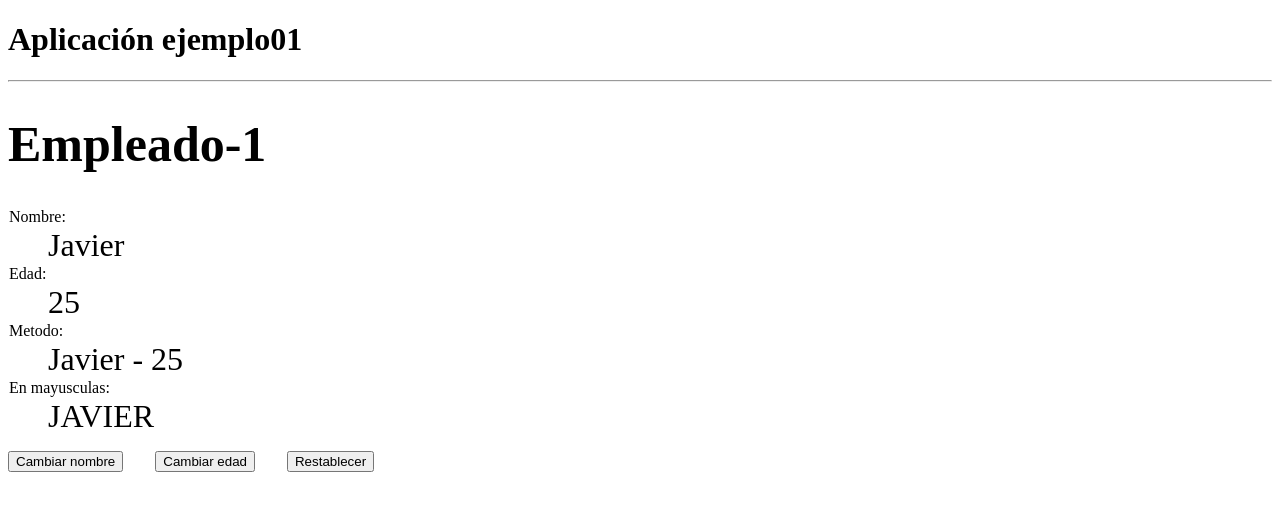
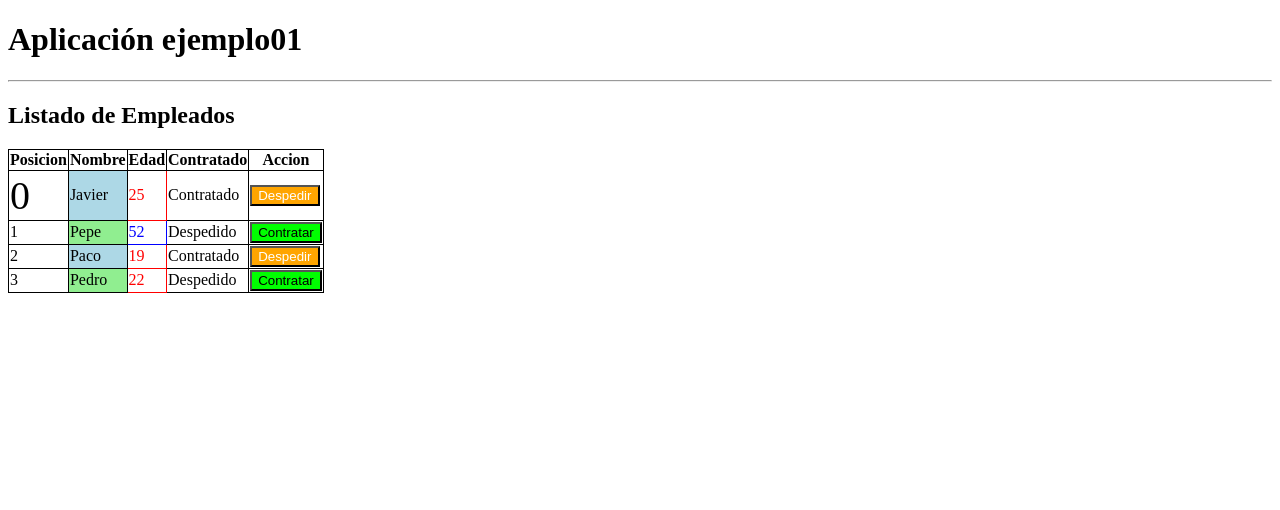
Before and after one commit to AnthonyAbril/Ejemplo01, an Angular app: page / in a window 1280 px wide. Shown: the top 510 px of the page. Built offline with nearby package versions, Linux system fonts and the light colour scheme.

Commit message:
directivas atributo (lista)

```diff
--- a/src/app/app.component.html
+++ b/src/app/app.component.html
@@ -1,5 +1,5 @@
 <h1>Aplicación {{ title }}</h1>
 <hr>
-<!--<app-contador> </app-contador>-->
-<app-empleados-empleado> </app-empleados-empleado>
-<!--<app-empleados-lista></app-empleados-lista>-->
+<!-- <app-contador> </app-contador> -->
+<!-- <app-empleados-empleado></app-empleados-empleado> -->
+<app-empleados-lista></app-empleados-lista>
--- a/src/app/empleados/empleado/empleado.ts
+++ b/src/app/empleados/empleado/empleado.ts
@@ -1,6 +1,7 @@
 export class Empleado{
   constructor(
     public nombre:string,
-    public edad:number
+    public edad:number,
+    public contratado:boolean=false
   ){};
 }
--- a/src/app/empleados/lista/lista.component.css
+++ b/src/app/empleados/lista/lista.component.css
@@ -0,0 +1,20 @@
+table {
+  border-collapse: collapse;
+}
+tr {
+  padding: 10px;
+}
+th,
+td {
+  border: 1px solid;
+}
+
+.fondoAzul{
+    background-color: lightblue;
+}
+.fondoVerde{
+    background-color: lightgreen;
+}
+.letraGrande{
+    font-size: 40px;
+}
--- a/src/app/empleados/lista/lista.component.html
+++ b/src/app/empleados/lista/lista.component.html
@@ -1 +1,25 @@
-<p>lista works!</p>
+<h2>Listado de Empleados</h2>
+<table>
+    <thead>
+        <th>Posicion</th>
+        <th>Nombre</th>
+        <th>Edad</th>
+        <th>Contratado</th>
+        <th>Accion</th>
+    </thead>
+    <tbody>
+        <tr *ngFor="let empleado of empleados; let i = index">
+            <td [class.letraGrande] = "i == 0">{{ i }}</td> <!-- Pertenecera a la clase letraGrande si cumple la condicion -->
+            <td [ngClass]="{fondoAzul: i%2 == 0, fondoVerde: i%2 != 0}">{{ empleado.nombre }}</td> <!-- Le da una clase u otra dependiendo de su posicion -->
+            <td [style.color]="empleado.edad > 25 ? 'blue' : 'red'">{{ empleado.edad }}</td><!-- Le da un color dependiendo de su edad -->
+            <td *ngIf="empleado.contratado">Contratado</td>
+            <td *ngIf="!empleado.contratado">Despedido</td>
+            <td>
+                <div [ngSwitch]="empleado.contratado">
+                    <div *ngSwitchCase="true"><button (click)="despedir(i)" [ngStyle]="{'background-color':colorC, 'color':'white'}">Despedir</button></div>
+                    <div *ngSwitchCase="false"><button (click)="contratar(i)" [ngStyle]="{'background-color':colorD}">Contratar</button></div>
+                </div>
+            </td>
+        </tr>
+    </tbody>
+</table>
--- a/src/app/empleados/lista/lista.component.ts
+++ b/src/app/empleados/lista/lista.component.ts
@@ -1,10 +1,30 @@
 import { Component } from '@angular/core';
+import { Empleado } from '../empleado/empleado';//importamos la clase empleado
 
 @Component({
   selector: 'app-empleados-lista',
+  standalone: false,
+
   templateUrl: './lista.component.html',
   styleUrl: './lista.component.css'
 })
+
 export class ListaComponent {
+  //Creamos un array de empleados
+  public empleados: Empleado[] = [
+    new Empleado('Javier',25,true),
+    new Empleado('Pepe',52),
+    new Empleado('Paco',19,true),
+    new Empleado('Pedro',22)
+  ];
 
+  despedir(indice:number):void{
+    this.empleados[indice].contratado = false;
+  }
+  contratar(indice:number):void{
+    this.empleados[indice].contratado = true;
+  }
+
+  public colorD:string = 'lime';
+  public colorC:string = 'orange';
 }
```
